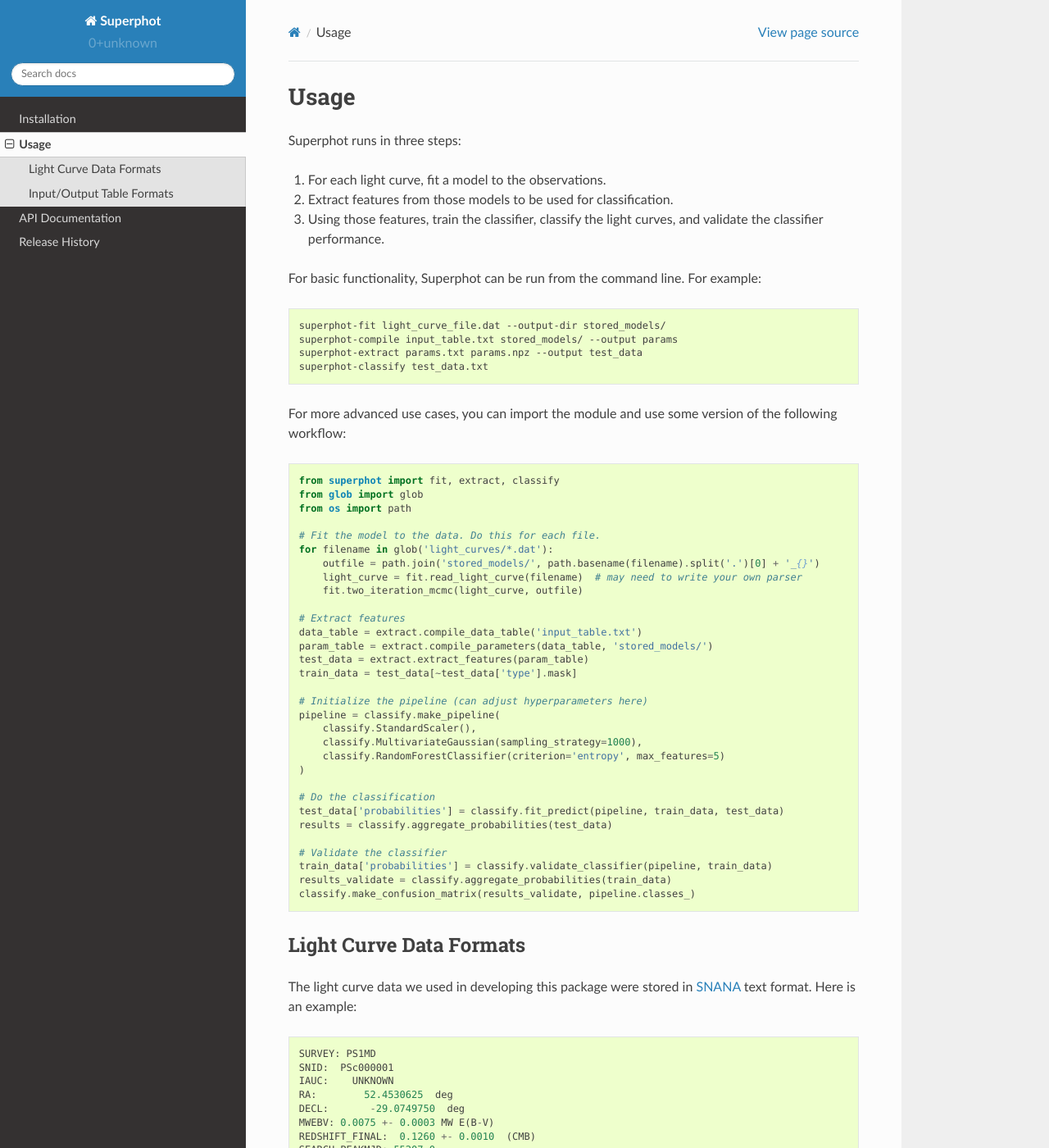
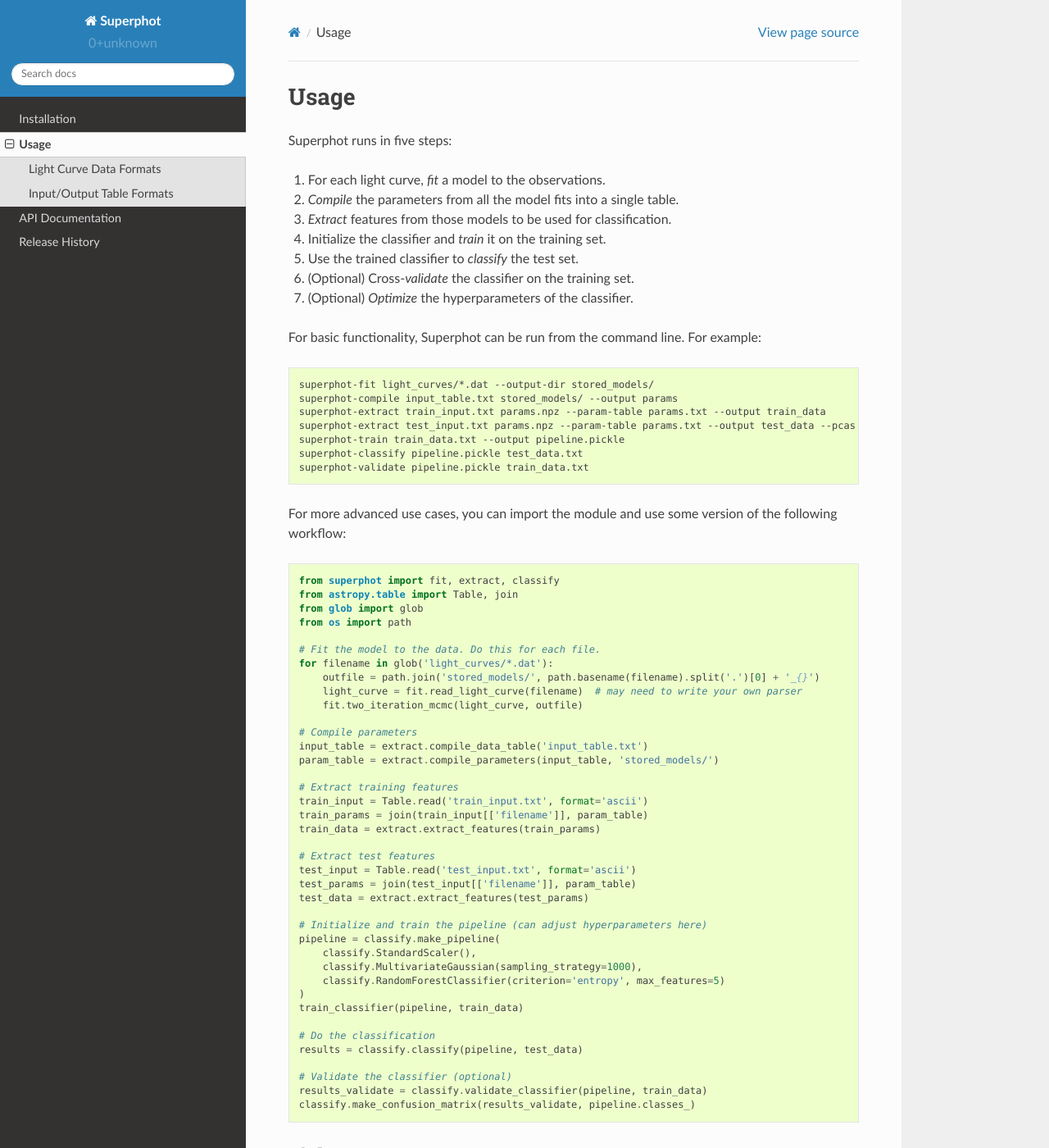
Before and after one commit to griffin-h/superphot, a Sphinx documentation site: the page built from docs/source/usage.rst, in a window 1280 px wide and 1400 px high. Shown: the whole window at 82% size. Built offline with Sphinx 7.4.7 and the Read the Docs theme 2.0.0, drawn with Linux system fonts in a browser that asks for light colours.

Commit message:
refactor classify to separate train, test, validate

```diff
--- a/docs/source/usage.rst
+++ b/docs/source/usage.rst
@@ -2,26 +2,34 @@
 Usage
 =====
 
-Superphot runs in three steps:
+Superphot runs in five steps:
 
-1. For each light curve, fit a model to the observations.
-2. Extract features from those models to be used for classification.
-3. Using those features, train the classifier, classify the light curves, and validate the classifier performance.
+1. For each light curve, *fit* a model to the observations.
+2. *Compile* the parameters from all the model fits into a single table.
+3. *Extract* features from those models to be used for classification.
+4. Initialize the classifier and *train* it on the training set.
+5. Use the trained classifier to *classify* the test set.
+6. (Optional) Cross-*validate* the classifier on the training set.
+7. (Optional) *Optimize* the hyperparameters of the classifier.
 
 For basic functionality, Superphot can be run from the command line. For example:
 
 .. code-block:: bash
 
-    superphot-fit light_curve_file.dat --output-dir stored_models/
+    superphot-fit light_curves/*.dat --output-dir stored_models/
     superphot-compile input_table.txt stored_models/ --output params
-    superphot-extract params.txt params.npz --output test_data
-    superphot-classify test_data.txt
+    superphot-extract train_input.txt params.npz --param-table params.txt --output train_data
+    superphot-extract test_input.txt params.npz --param-table params.txt --output test_data --pcas pca.pickle
+    superphot-train train_data.txt --output pipeline.pickle
+    superphot-classify pipeline.pickle test_data.txt
+    superphot-validate pipeline.pickle train_data.txt
 
 For more advanced use cases, you can import the module and use some version of the following workflow:
 
 .. code-block:: python
 
     from superphot import fit, extract, classify
+    from astropy.table import Table, join
     from glob import glob
     from os import path
 
@@ -31,26 +39,33 @@
         light_curve = fit.read_light_curve(filename)  # may need to write your own parser
         fit.two_iteration_mcmc(light_curve, outfile)
 
-    # Extract features
-    data_table = extract.compile_data_table('input_table.txt')
-    param_table = extract.compile_parameters(data_table, 'stored_models/')
-    test_data = extract.extract_features(param_table)
-    train_data = test_data[~test_data['type'].mask]
+    # Compile parameters
+    input_table = extract.compile_data_table('input_table.txt')
+    param_table = extract.compile_parameters(input_table, 'stored_models/')
 
-    # Initialize the pipeline (can adjust hyperparameters here)
+    # Extract training features
+    train_input = Table.read('train_input.txt', format='ascii')
+    train_params = join(train_input[['filename']], param_table)
+    train_data = extract.extract_features(train_params)
+
+    # Extract test features
+    test_input = Table.read('test_input.txt', format='ascii')
+    test_params = join(test_input[['filename']], param_table)
+    test_data = extract.extract_features(test_params)
+
+    # Initialize and train the pipeline (can adjust hyperparameters here)
     pipeline = classify.make_pipeline(
         classify.StandardScaler(),
         classify.MultivariateGaussian(sampling_strategy=1000),
         classify.RandomForestClassifier(criterion='entropy', max_features=5)
     )
+    train_classifier(pipeline, train_data)
 
     # Do the classification
-    test_data['probabilities'] = classify.fit_predict(pipeline, train_data, test_data)
-    results = classify.aggregate_probabilities(test_data)
+    results = classify.classify(pipeline, test_data)
 
-    # Validate the classifier
-    train_data['probabilities'] = classify.validate_classifier(pipeline, train_data)
-    results_validate = classify.aggregate_probabilities(train_data)
+    # Validate the classifier (optional)
+    results_validate = classify.validate_classifier(pipeline, train_data)
     classify.make_confusion_matrix(results_validate, pipeline.classes_)
 
 ------------------------
--- a/setup.py
+++ b/setup.py
@@ -57,7 +57,9 @@
             'superphot-fit = superphot.fit:_main',
             'superphot-compile = superphot.extract:_compile_parameters',
             'superphot-extract = superphot.extract:_main',
-            'superphot-classify = superphot.classify:_main',
+            'superphot-train = superphot.classify:_train',
+            'superphot-classify = superphot.classify:_classify',
+            'superphot-validate = superphot.classify:_validate',
             'superphot-confuse = superphot.classify:_plot_confusion_matrix_from_file',
             'superphot-optimize = superphot.optimize:_main',
             'superphot-hyperparameters = superphot.optimize:_plot_hyperparameters_from_file',
```
Also changed, not shown: 1 other file.
